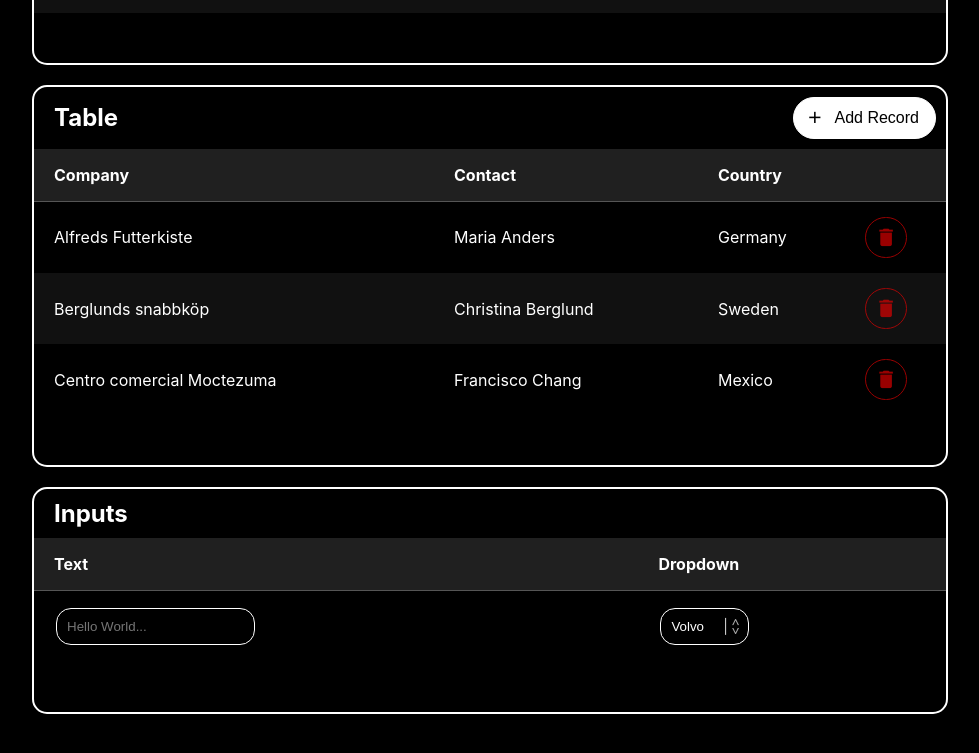
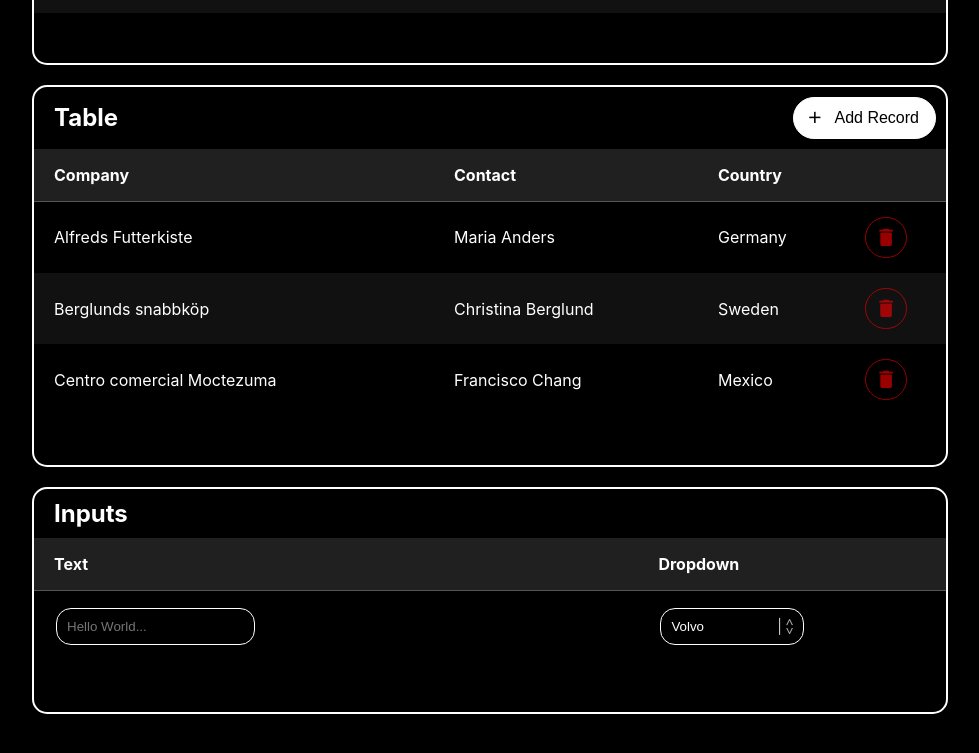
Before and after one commit to knightss27/seth-js, a Svelte app: page / in a window 1280 px wide. Shown: the part 390-1143 px from the top of the page, without its empty margins (150-1129 px from the left). Built offline with nearby package versions, Linux system fonts and the light colour scheme.

Commit message:
increase Dropdown width

```diff
--- a/src/components/Dropdown.svelte
+++ b/src/components/Dropdown.svelte
@@ -24,6 +24,7 @@
         -moz-appearance: none;
         appearance: none;
         cursor: pointer;
+        width: 50%;
     }
 
     @media screen and (-webkit-min-device-pixel-ratio: 0) {
@@ -33,7 +34,7 @@
     }
 
     label {
-        position: relative
+        position: relative;
     }
 
     label:after {
```
